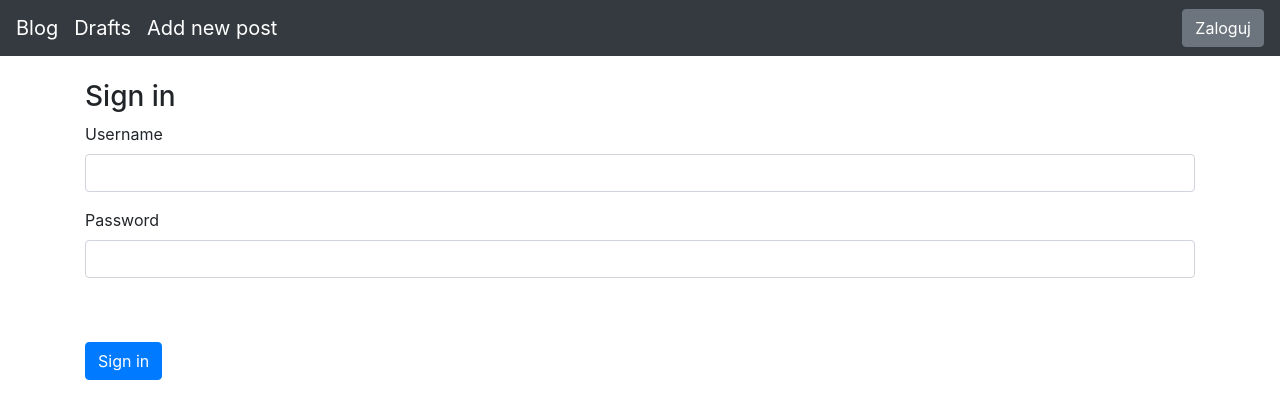
After one commit to KacperTorba/blog_final_project, a Flask app: page /login/ in a window 1280 px wide. The commit adds this page. Shown: the top 419 px of the page. Run offline with Flask 3, Linux system fonts and the light colour scheme; some libraries are stand-ins or nearby versions.

Commit message:
Final stage

```diff
--- a/blog/forms.py
+++ b/blog/forms.py
@@ -1,8 +1,25 @@
 from flask_wtf import FlaskForm
-from wtforms import StringField, BooleanField, TextAreaField
+from werkzeug.routing import ValidationError
+from wtforms import StringField, BooleanField, TextAreaField, PasswordField
 from wtforms.validators import DataRequired
+from config import Config
 
 class EntryForm(FlaskForm):
     title = StringField('Title', validators=[DataRequired()])
     body = TextAreaField('Content', validators=[DataRequired()])
     is_published = BooleanField('Is published?')
+
+class LoginForm(FlaskForm):
+
+   username = StringField('Username', validators=[DataRequired()])
+   password = PasswordField('Password', validators=[DataRequired()])
+
+   def validate_username(self, field):
+       if field.data != Config.ADMIN_USERNAME:
+           raise ValidationError("Invalid username")
+       return field.data
+
+   def validate_password(self, field):
+       if field.data != Config.ADMIN_PASSWORD:
+           raise ValidationError("Invalid password")
+       return field.data
--- a/blog/routes.py
+++ b/blog/routes.py
@@ -1,19 +1,28 @@
-from flask import render_template, request, flash, redirect, url_for
+from flask import render_template, request, flash, redirect, url_for, session
 from blog import app
 from .models import Entry, db
-from .forms import EntryForm
+from .forms import EntryForm, LoginForm
+import functools
 
+
+def login_required(view_func):
+   @functools.wraps(view_func)
+   def check_permissions(*args, **kwargs):
+       if session.get('logged_in'):
+           return view_func(*args, **kwargs)
+       return redirect(url_for('login', next=request.path))
+   return check_permissions
 
 
 @app.route('/')
 def index():
     all_posts = Entry.query.filter_by(is_published=True).order_by(Entry.pub_date.desc())
-
     return render_template("homepage.html",all_posts=all_posts)
 
 
 @app.route("/new-post/", methods=["GET", "POST"])
 @app.route("/edit-post/<int:entry_id>", methods=["GET", "POST"])
+@login_required
 def add_edit_entry(entry_id=None):
     errors = None
     form = EntryForm()
@@ -56,3 +65,48 @@ def add_edit_entry(entry_id=None):
                 flash(f'Error: {errors}')
 
     return render_template("entry_form.html", form=form, errors=errors, flag = flag)
+
+
+@app.route("/login/", methods=['GET', 'POST'])
+def login():
+   form = LoginForm()
+   errors = None
+   next_url = request.args.get('next')
+   if request.method == 'POST':
+       if form.validate_on_submit():
+           session['logged_in'] = True
+           session.permanent = True  # Use cookie to store session.
+           flash('You are now logged in.', 'success')
+           return redirect(next_url or url_for('index'))
+       else:
+           errors = form.errors
+
+   return render_template("login_form.html", form=form, errors=errors)
+
+
+@app.route('/logout/', methods=['GET', 'POST'])
+def logout():
+   if request.method == 'POST':
+       session.clear()
+       flash('You are now logged out.', 'success')
+   return redirect(url_for('index'))
+
+@app.route("/drafts/", methods=['GET'])
+@login_required
+def list_drafts():
+   drafts = Entry.query.filter_by(is_published=False).order_by(Entry.pub_date.desc())
+   return render_template("drafts.html", drafts=drafts)
+
+@app.route('/delete/<int:entry_id>', methods=['POST'])
+def delete_entry(entry_id):
+    first = Entry.query.filter_by(id=entry_id).first()
+    print(first)
+
+    if not first:
+        flash('Error')
+        return redirect(url_for('index'))
+
+    db.session.delete(first)
+    db.session.commit()
+
+    return redirect(url_for('index'))
--- a/blog/templates/base.html
+++ b/blog/templates/base.html
@@ -27,6 +27,11 @@
      aria-controls="navbarsExampleDefault" aria-expanded="false" aria-label="Toggle navigation">
      <span class="navbar-toggler-icon"></span>
    </button>
+   <a class="navbar-brand" href="{{ url_for('list_drafts') }}">Drafts</a>
+   <button class="navbar-toggler" type="button" data-toggle="collapse" data-target="#navbarsExampleDefault"
+     aria-controls="navbarsExampleDefault" aria-expanded="false" aria-label="Toggle navigation">
+     <span class="navbar-toggler-icon"></span>
+   </button>
 
    <a class="navbar-brand" href="{{ url_for('add_edit_entry') }}">Add new post</a>
    <button class="navbar-toggler" type="button" data-toggle="collapse" data-target="#navbarsExampleDefault"
@@ -35,13 +40,16 @@
    </button>
 
    <div class="collapse navbar-collapse" id="navbarsExampleDefault">
-     <ul class="navbar-nav mr-auto">
-     </ul>
-     <form class="form-inline my-2 my-lg-0">
-       <input class="form-control mr-sm-2" type="text" placeholder="Szukaj" aria-label="Szukaj">
-       <button class="btn btn-secondary my-2 my-sm-0" type="submit">Szukaj</button>
-     </form>
-   </div>
+    <ul class="navbar-nav mr-auto">
+    </ul>
+    {% if session.logged_in %}
+      <form class="form-inline my-2 my-lg-0" action="{{ url_for('logout') }}" method="POST">
+        <button class="btn btn-secondary my-2 my-sm-0" type="submit">Wyloguj</button>
+      </form>
+    {% else %}
+      <a href="{{ url_for('login') }}" class="btn btn-secondary my-2 my-lg-0">Zaloguj</a>
+    {% endif %}
+  </div>
  </nav>
 
 <!-- MESSAGE-->
--- /dev/null
+++ b/blog/templates/login_form.html
@@ -0,0 +1,38 @@
+{% extends "base.html" %}
+
+{% block content %}
+
+<h3>
+  Sign in
+</h3>
+
+{% if errors %}
+   {{ errors.username }}
+{% endif %}
+<form action="" method="POST">
+  {{form.hidden_tag()}}
+   <div class="form-group">
+       <label for="title">Username</label>
+       {% if errors and errors.username %}
+           {{ form.username(class_="form-control is-invalid") }}
+       {% else %}
+           {{ form.username(class_="form-control") }}
+       {% endif %}
+       <div class="invalid-feedback">{{ errors.username|join(' ') }}</div>
+
+   </div>
+   <div class="form-group">
+       <label for="body">Password</label>
+
+       {% if errors and errors.password %}
+           {{ form.password(class_="form-control is-invalid") }}
+       {% else %}
+           {{ form.password(class_="form-control") }}
+       {% endif %}
+       <div class="invalid-feedback">{{ errors.password|join(' ') }}</div>
+
+   </div>
+   <button type="submit" class="btn btn-primary mt-5">Sign in </button>
+</form>
+
+{% endblock %}
--- a/config.py
+++ b/config.py
@@ -6,3 +6,5 @@ class Config:
    SECRET_KEY = os.environ.get("SECRET_KEY")
    SQLALCHEMY_DATABASE_URI = (os.environ.get('DATABASE_URL') or 'sqlite:///' + os.path.join(BASE_DIR, 'blog.db'))
    SQLALCHEMY_TRACK_MODIFICATIONS = False
+   ADMIN_USERNAME = os.environ.get("ADMIN_USERNAME", "admin")
+   ADMIN_PASSWORD = os.environ.get("ADMIN_PASSWORD", "change-me")
```
Also changed, not shown: blog/templates/drafts.html (added, +36 -0 lines), blog/templates/homepage.html (+15 -3 lines), blog.db, blog/models.py (line endings or trailing spaces).
